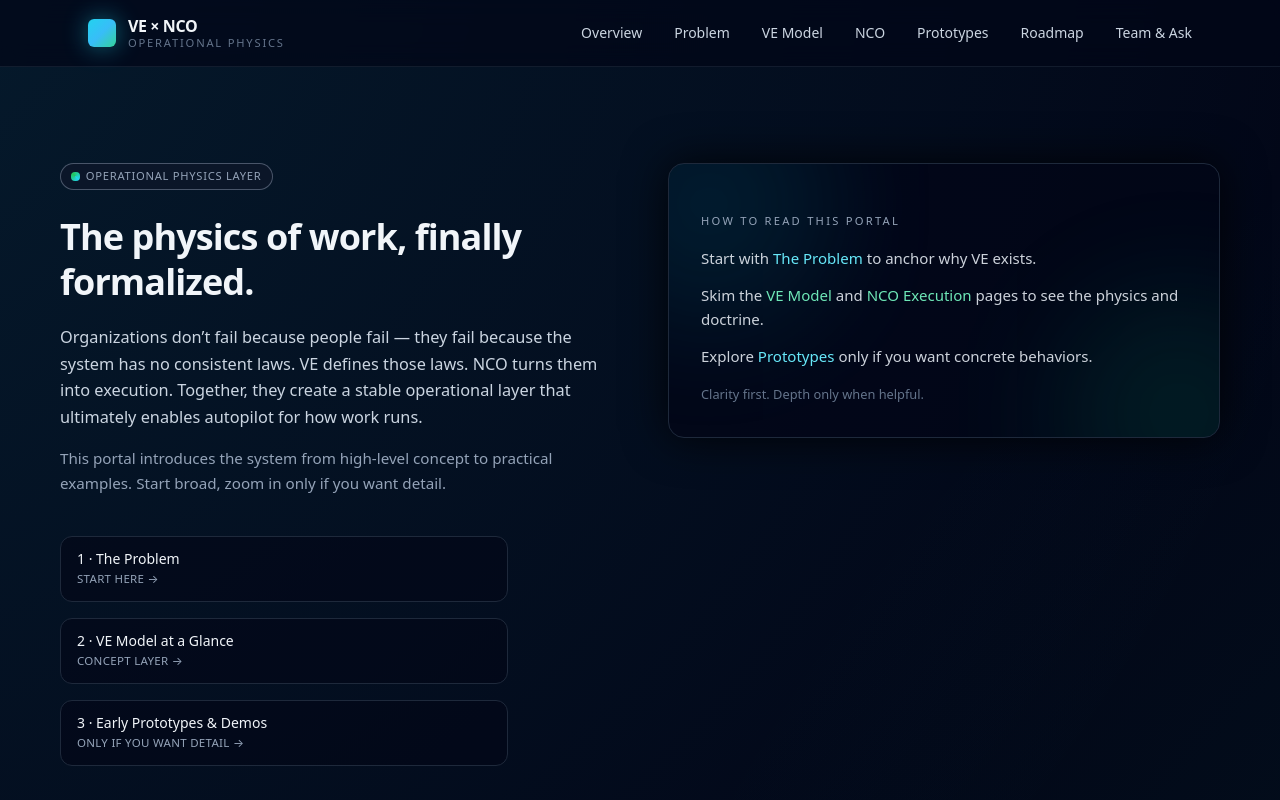
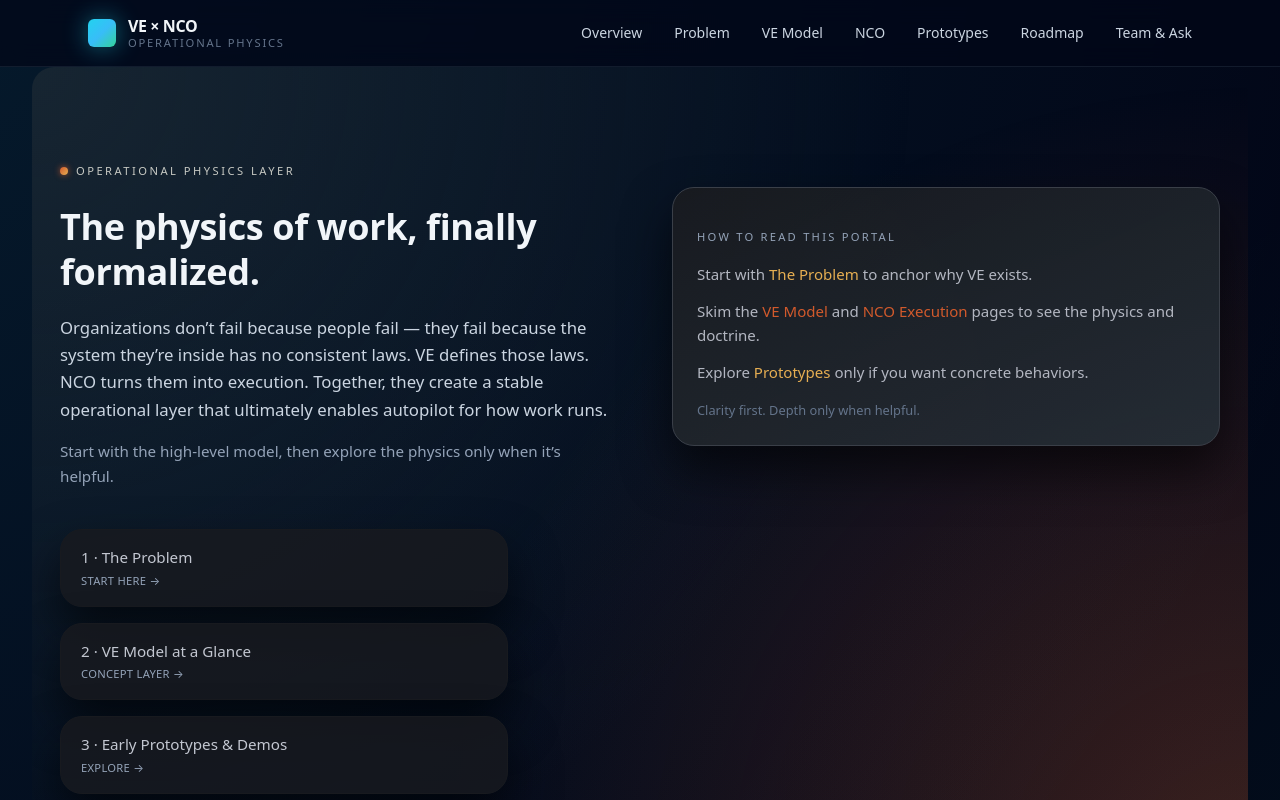
Before and after one commit to VertandErnie/vexnco-site, a Next.js app: page / in a window 1280 px wide. Shown: the top 800 px of the page. Built offline with nearby package versions, Linux system fonts and the light colour scheme.

Commit message:
Update page.jsx

```diff
--- a/app/page.jsx
+++ b/app/page.jsx
@@ -1,101 +1,71 @@
+import VEPanel from "../components/VEPanel";
+import VEMicroCard from "../components/VEMicroCard";
+
 export default function HomePage() {
   return (
-    <section className="section">
-      <div className="grid gap-14 lg:grid-cols-2 items-start">
+    <section className="section bg-ve-hero rounded-ve relative overflow-hidden">
+      <div className="grid gap-16 lg:grid-cols-2 items-start">
 
-        {/* LEFT — Narrative */}
+        {/* LEFT COLUMN */}
         <div>
-          <div className="chip">
-            <span className="chip-dot-both" />
-            <span>Operational Physics Layer</span>
+          <div className="flex items-center gap-2">
+            <div className="ve-dot" />
+            <span className="ve-section-label">Operational Physics Layer</span>
           </div>
 
-          <h1 className="mt-6 text-4xl leading-tight font-semibold tracking-tight">
+          <h1 className="mt-6 text-4xl leading-tight font-semibold">
             The physics of work, finally formalized.
           </h1>
 
-          <p className="mt-5 text-slate-300 max-w-xl text-[1.02rem] leading-relaxed">
-            Organizations don’t fail because people fail — they fail because the
-            system has no consistent laws. VE defines those laws. NCO turns them
-            into execution. Together, they create a stable operational layer that
+          <p className="mt-5 text-slate-300 max-w-xl text-[1.05rem] leading-relaxed">
+            Organizations don’t fail because people fail — they fail because the system
+            they’re inside has no consistent laws. VE defines those laws. NCO turns
+            them into execution. Together, they create a stable operational layer that
             ultimately enables autopilot for how work runs.
           </p>
 
           <p className="mt-4 text-slate-400 max-w-xl text-[0.95rem]">
-            This portal introduces the system from high-level concept to practical
-            examples. Start broad, zoom in only if you want detail.
+            Start with the high-level model, then explore the physics only when it’s helpful.
           </p>
 
-          {/* CTA Blocks */}
-          <div className="mt-10 grid gap-4 text-sm max-w-md">
-            <a
+          {/* CTA CARDS */}
+          <div className="mt-10 grid gap-4 max-w-md">
+            <VEMicroCard
+              title="1 · The Problem"
+              subtitle="Start Here"
               href="/problem"
-              className="rounded-xl px-4 py-3 bg-slate-950/60 border border-slate-800 hover:border-cyan-400/60 hover:bg-slate-900/70 transition group"
-            >
-              <div className="text-slate-100 font-medium group-hover:text-cyan-300">
-                1 · The Problem
-              </div>
-              <div className="text-[0.72rem] uppercase tracking-wide text-slate-400">
-                Start here →
-              </div>
-            </a>
-
-            <a
+            />
+            <VEMicroCard
+              title="2 · VE Model at a Glance"
+              subtitle="Concept Layer"
               href="/model"
-              className="rounded-xl px-4 py-3 bg-slate-950/60 border border-slate-800 hover:border-emerald-400/60 hover:bg-slate-900/70 transition group"
-            >
-              <div className="text-slate-100 font-medium group-hover:text-emerald-300">
-                2 · VE Model at a Glance
-              </div>
-              <div className="text-[0.72rem] uppercase tracking-wide text-slate-400">
-                Concept layer →
-              </div>
-            </a>
-
-            <a
+            />
+            <VEMicroCard
+              title="3 · Early Prototypes & Demos"
+              subtitle="Explore"
               href="/prototypes"
-              className="rounded-xl px-4 py-3 bg-slate-950/60 border border-slate-800 hover:border-cyan-300/60 hover:bg-slate-900/70 transition group"
-            >
-              <div className="text-slate-100 font-medium group-hover:text-cyan-300">
-                3 · Early Prototypes & Demos
-              </div>
-              <div className="text-[0.72rem] uppercase tracking-wide text-slate-400">
-                Only if you want detail →
-              </div>
-            </a>
+            />
           </div>
         </div>
 
-        {/* RIGHT — Branded Gradient Card */}
-        <div className="relative">
-          <div
-            className="relative overflow-hidden rounded-2xl border border-slate-800 bg-slate-950/80 shadow-[0_0_44px_rgba(0,0,0,0.8)]"
-          >
-            {/* Gradient Glow */}
-            <div className="absolute inset-0 opacity-[0.65] pointer-events-none">
-              <div className="absolute -top-20 -left-20 h-60 w-60 rounded-full bg-cyan-500/20 blur-3xl" />
-              <div className="absolute -bottom-24 -right-20 h-60 w-60 rounded-full bg-emerald-500/20 blur-3xl" />
-            </div>
-
-            {/* Content */}
-            <div className="relative p-7 sm:p-8">
+        {/* RIGHT COLUMN — VE PANEL */}
+        <VEPanel className="mt-6">
           <p className="text-[0.7rem] uppercase tracking-[0.2em] text-slate-400">
             How to Read This Portal
           </p>
 
-              <ul className="mt-4 space-y-3 text-slate-200/90 text-[0.94rem] leading-relaxed">
+          <ul className="mt-4 space-y-3 text-frost/90 text-[0.94rem] leading-relaxed">
             <li>
-                  Start with <span className="font-medium text-cyan-300">The Problem</span>{" "}
+              Start with <span className="text-molten font-medium">The Problem</span>{" "}
               to anchor why VE exists.
             </li>
             <li>
-                  Skim the{" "}
-                  <span className="font-medium text-emerald-300">VE Model</span> and{" "}
-                  <span className="font-medium text-emerald-300">NCO Execution</span>{" "}
+              Skim the <span className="text-ember font-medium">VE Model</span> and{" "}
+              <span className="text-ember font-medium">NCO Execution</span>{" "}
               pages to see the physics and doctrine.
             </li>
             <li>
-                  Explore <span className="font-medium text-cyan-300">Prototypes</span>{" "}
+              Explore <span className="text-molten font-medium">Prototypes</span>{" "}
               only if you want concrete behaviors.
             </li>
           </ul>
@@ -103,9 +73,7 @@ export default function HomePage() {
           <p className="mt-4 text-[0.8rem] text-slate-500">
             Clarity first. Depth only when helpful.
           </p>
-            </div>
-          </div>
-        </div>
+        </VEPanel>
       </div>
     </section>
   );
```
Lines whose indentation alone changed are shown as unchanged.
